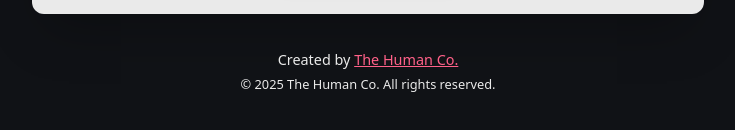
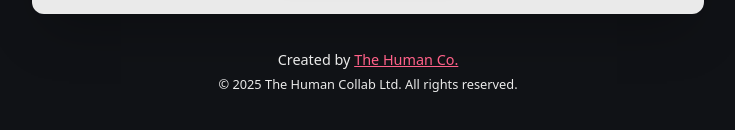
Before and after one commit to paul-thehuman/ai-career-assessment, a React (Create React App) app: page / in a window 1280 px wide. Shown: the part 646-776 px from the top of the page, without its empty margins (272-1007 px from the left). Built offline with nearby package versions, Linux system fonts and the light colour scheme.

Commit message:
Update App.js

```diff
--- a/src/App.js
+++ b/src/App.js
@@ -653,7 +653,7 @@
 
             <div class="footer">
               <p>Created by <a href="https://www.thehumanco.org/" target="_blank" style="color: ${colors.accentPink}; text-decoration: underline;">The Human Co.</a></p>
-              <p style="margin: 5px 0 0 0; font-size: 0.85em;">© ${new Date().getFullYear()} The Human Co. All rights reserved.</p>
+              <p style="margin: 5px 0 0 0; font-size: 0.85em;">© ${new Date().getFullYear()} The Human Collab Ltd. All rights reserved.</p>
             </div>
           </div>
         </body>
@@ -707,7 +707,7 @@
                 Created by <a href="https://www.thehumanco.org/" target="_blank" rel="noopener noreferrer" style={{ color: colors.accentPink, textDecoration: 'underline' }}>The Human Co.</a>
               </p>
               <p style={{ margin: '0', color: colors.lightGrey, fontSize: '0.8rem' }}>
-                © {new Date().getFullYear()} The Human Co. All rights reserved.
+                © {new Date().getFullYear()} The Human Collab Ltd. All rights reserved.
               </p>
             </div>
           </div>
@@ -769,7 +769,7 @@
                 Created by <a href="https://www.thehumanco.org/" target="_blank" rel="noopener noreferrer" style={{ color: colors.accentPink, textDecoration: 'underline' }}>The Human Co.</a>
               </p>
               <p style={{ margin: '0', color: colors.lightGrey, fontSize: '0.8rem' }}>
-                © {new Date().getFullYear()} The Human Co. All rights reserved.
+                © {new Date().getFullYear()} The Human Collab Ltd. All rights reserved.
               </p>
             </div>
           </div>
@@ -816,7 +816,7 @@
                 Created by <a href="https://www.thehumanco.org/" target="_blank" rel="noopener noreferrer" style={{ color: colors.accentPink, textDecoration: 'underline' }}>The Human Co.</a>
               </p>
               <p style={{ margin: '0', color: colors.lightGrey, fontSize: '0.8rem' }}>
-                © {new Date().getFullYear()} The Human Co. All rights reserved.
+                © {new Date().getFullYear()} The Human Collab Ltd. All rights reserved.
               </p>
             </div>
           </div>
```
